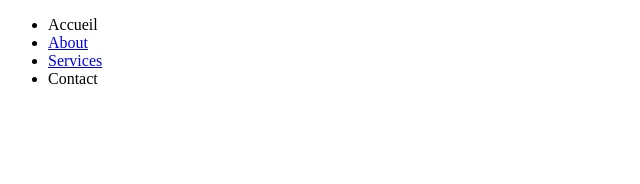
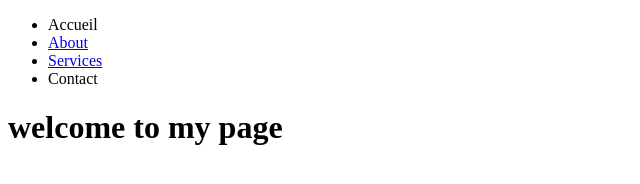
Before and after one commit to davidkuyama01/Exercice_git_github2, a plain HTML site: page index.html in a window 1280 px wide. Shown: the whole page, without its empty margins (0-640 px from the left). Drawn offline with Linux system fonts and the light colour scheme.

Commit message:
modification de ma page d'Accueil

```diff
--- a/index.html
+++ b/index.html
@@ -17,7 +17,9 @@
             </ul>
         </nav>
     </header>
-    <main></main>
+    <main>
+        <h1>welcome to my page</h1>
+    </main>
     <footer></footer>
 
 </body>
```
